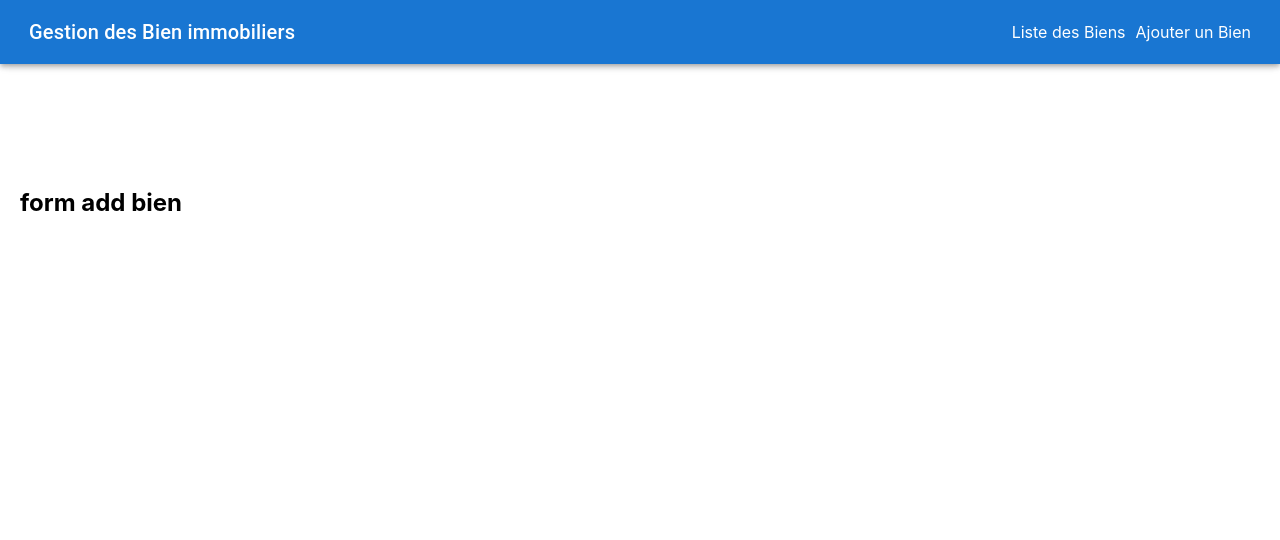
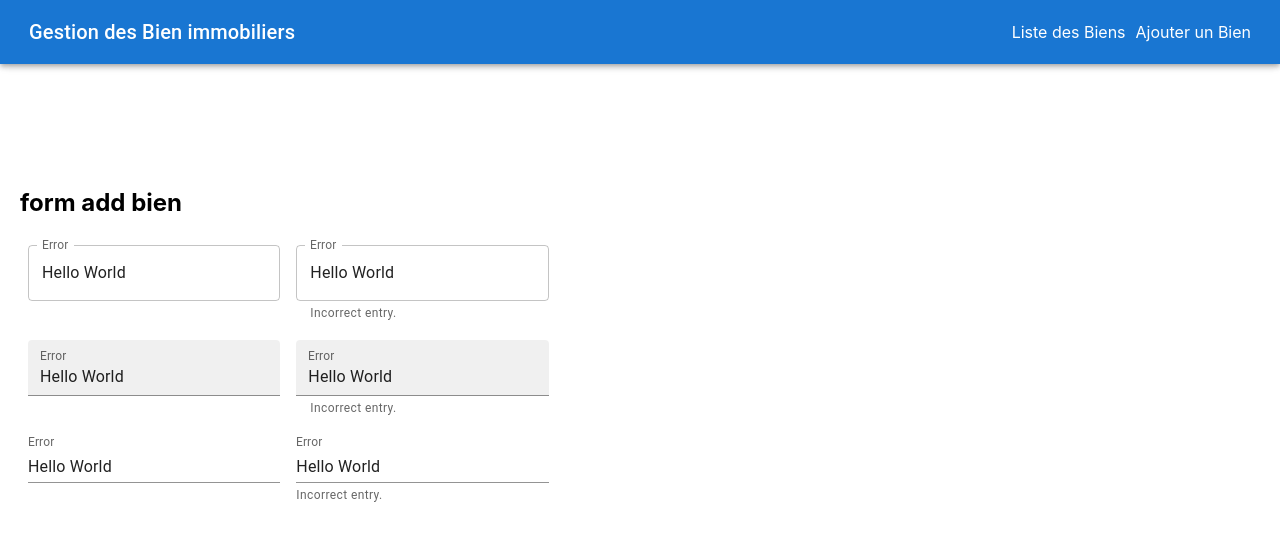
Before and after one commit to syrinehosni22/bien-immobilier-frontend, a React (Create React App) app: page /addBien in a window 1280 px wide. Shown: the top 540 px of the page. Built offline with nearby package versions, Linux system fonts and the light colour scheme.

Commit message:
add form

```diff
--- a/src/components/addBien/AddBien.jsx
+++ b/src/components/addBien/AddBien.jsx
@@ -1,3 +1,4 @@
+import { Box, TextField } from "@mui/material"
 import React from "react"
 import Header from "../header/Header"
 
@@ -6,6 +7,60 @@
         <>
         <Header/>
         <h2>form add bien</h2>
+
+    <Box
+      component="form"
+      sx={{
+        '& .MuiTextField-root': { m: 1, width: '25ch' },
+      }}
+      noValidate
+      autoComplete="off"
+    >
+      <div>
+        <TextField
+          id="outlined-error"
+          label="Error"
+          defaultValue="Hello World"
+        />
+        <TextField
+          id="outlined-error-helper-text"
+          label="Error"
+          defaultValue="Hello World"
+          helperText="Incorrect entry."
+        />
+      </div>
+      <div>
+        <TextField
+          id="filled-error"
+          label="Error"
+          defaultValue="Hello World"
+          variant="filled"
+        />
+        <TextField
+          id="filled-error-helper-text"
+          label="Error"
+          defaultValue="Hello World"
+          helperText="Incorrect entry."
+          variant="filled"
+        />
+      </div>
+      <div>
+        <TextField
+          id="standard-error"
+          label="Error"
+          defaultValue="Hello World"
+          variant="standard"
+        />
+        <TextField
+          id="standard-error-helper-text"
+          label="Error"
+          defaultValue="Hello World"
+          helperText="Incorrect entry."
+          variant="standard"
+        />
+      </div>
+    </Box>
+
         </>
     )
 }
--- a/src/components/listDesBiens/bien/Bien.jsx
+++ b/src/components/listDesBiens/bien/Bien.jsx
@@ -5,9 +5,13 @@
 import CardMedia from '@mui/material/CardMedia';
 import Button from '@mui/material/Button';
 import Typography from '@mui/material/Typography';
+import { redirect } from 'react-router-dom';
+import { useNavigate } from 'react-router-dom';
+
 
 export default function Bien(props) {
-    ;
+    const navigate = useNavigate();
+
   return (
     <Card className="bien" sx={{ maxWidth: 345 }}>
       <CardMedia
@@ -25,7 +29,7 @@
         </Typography>
       </CardContent>
       <CardActions>
-        <Button size="small">plus de details</Button>
+        <Button size="small" onClick={() =>navigate('/bienDetails')}>plus de details</Button>
         <Button size="small">delete</Button>
       </CardActions>
     </Card>
```
